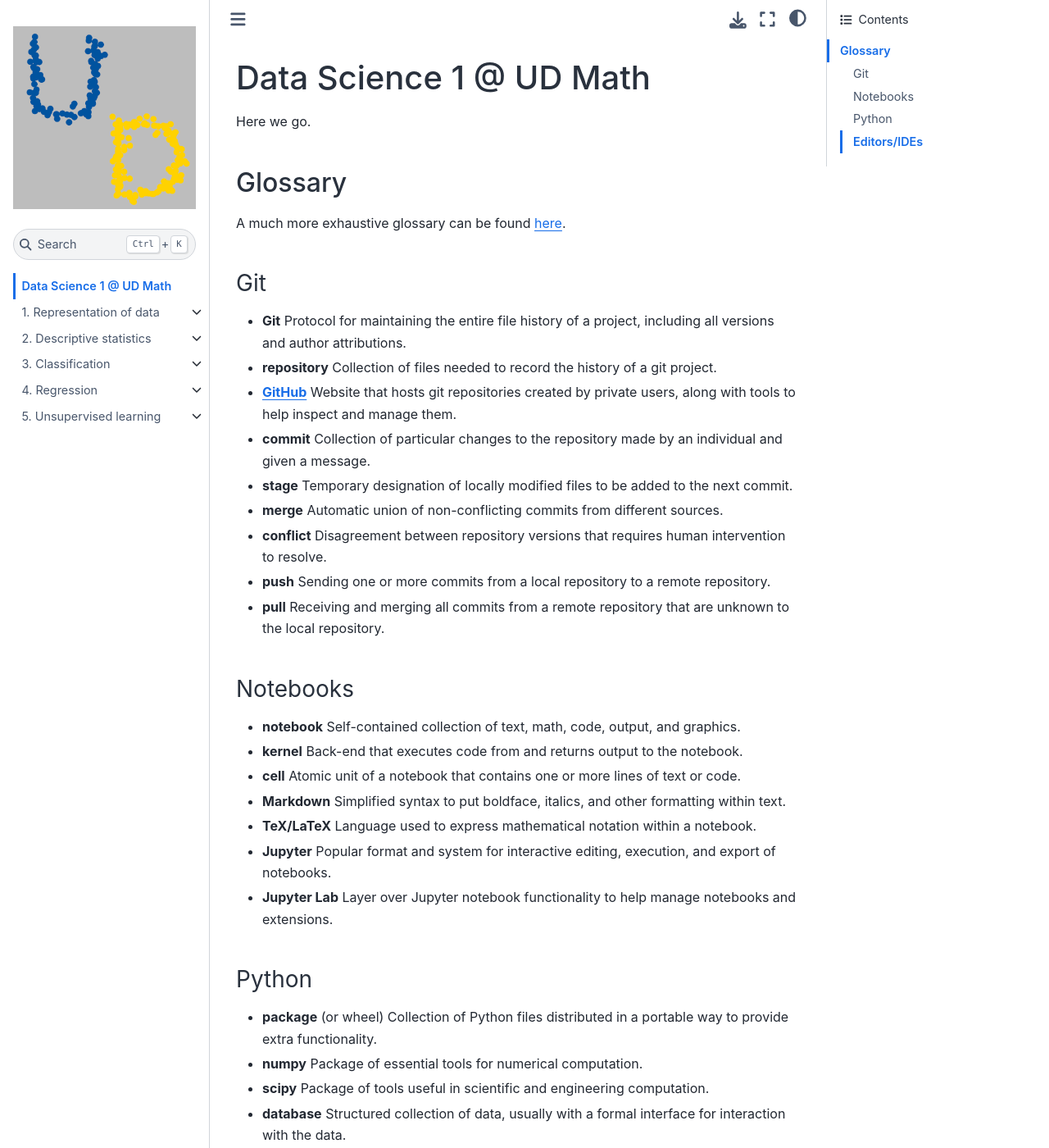
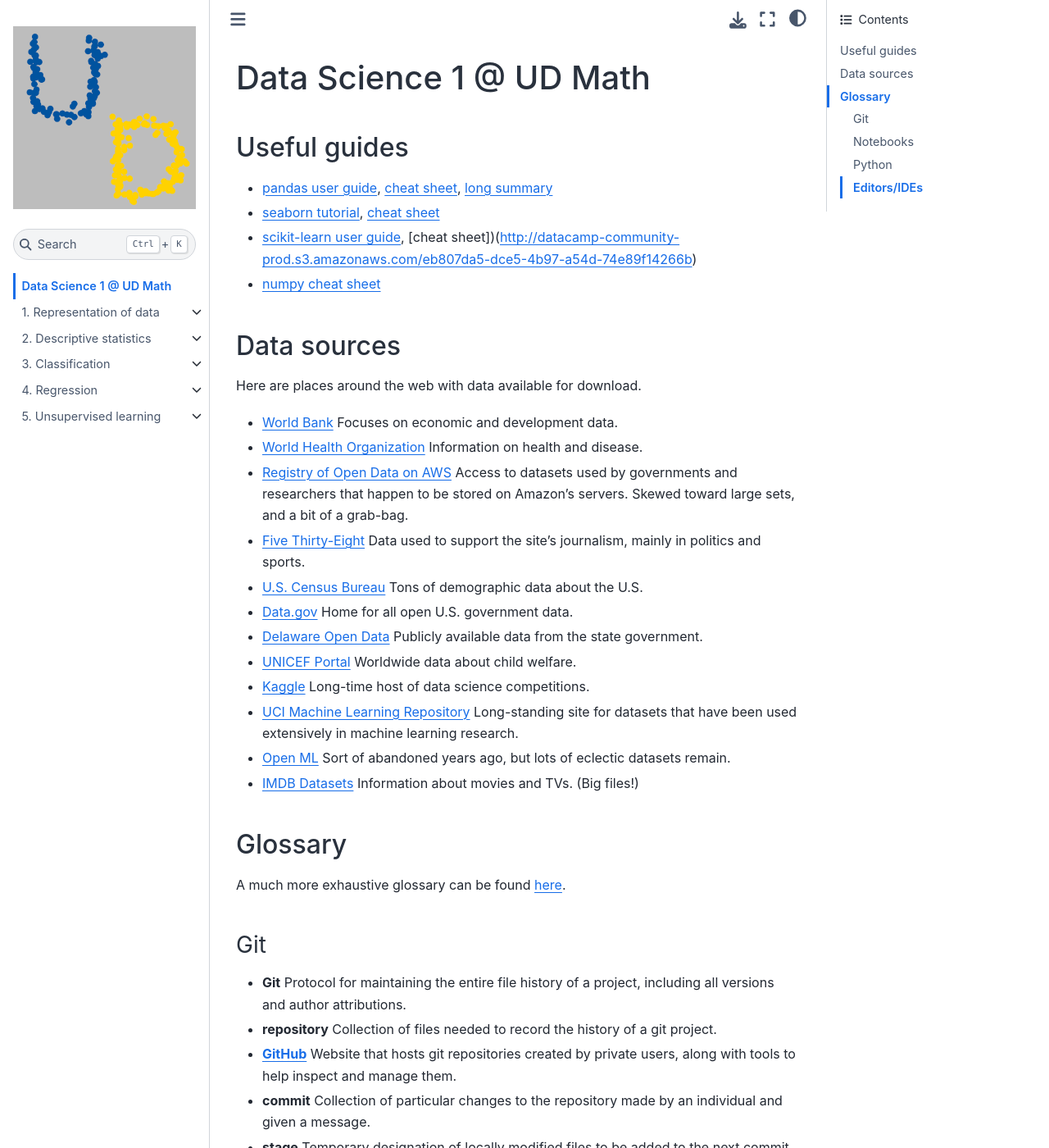
Before and after one commit to UD-Math-Data-Science-1/notes, a Jupyter Book: the page built from intro.md, in a window 1280 px wide and 1400 px high. Shown: the whole window at 82% size. Built offline with Jupyter Book 1.0.4 settings and Sphinx 7.4.7 and the Sphinx Book theme 1.1.4, drawn with Linux system fonts in a browser that asks for light colours; pages that are not in the unit, such as notebooks, are missing from menus.

Commit message:
Update intro links

```diff
--- a/intro.md
+++ b/intro.md
@@ -1,6 +1,28 @@
 # Data Science 1 @ UD Math
 
-Here we go.
+## Useful guides
+
+* [pandas user guide](https://pandas.pydata.org/docs/user_guide/index.html),  [cheat sheet](https://pandas.pydata.org/Pandas_Cheat_Sheet.pdf), [long summary](https://www.webpages.uidaho.edu/~stevel/504/pandas%20dataframe%20notes.pdf)
+* [seaborn tutorial](https://seaborn.pydata.org/tutorial.html), [cheat sheet](https://storage.googleapis.com/kaggle-forum-message-attachments/724698/14798/seaborn.JPG)
+* [scikit-learn user guide](https://scikit-learn.org/stable/user_guide.html), [cheat sheet])(http://datacamp-community-prod.s3.amazonaws.com/eb807da5-dce5-4b97-a54d-74e89f14266b)
+* [numpy cheat sheet](http://datacamp-community-prod.s3.amazonaws.com/ba1fe95a-8b70-4d2f-95b0-bc954e9071b0)
+
+## Data sources
+
+Here are places around the web with data available for download.
+
+* [World Bank](https://datacatalog.worldbank.org/home) Focuses on economic and development data.
+* [World Health Organization](https://www.who.int/gho/database/en/) Information on health and disease.
+* [Registry of Open Data on AWS](https://registry.opendata.aws/) Access to datasets used by governments and researchers that happen to be stored on Amazon's servers. Skewed toward large sets, and a bit of a grab-bag.
+* [Five Thirty-Eight](https://data.fivethirtyeight.com/) Data used to support the site's journalism, mainly in politics and sports.
+* [U.S. Census Bureau](https://data.census.gov/cedsci/) Tons of demographic data about the U.S.
+* [Data.gov](https://www.data.gov/) Home for all open U.S. government data.
+* [Delaware Open Data](https://data.delaware.gov) Publicly available data from the state government.
+* [UNICEF Portal](https://open.unicef.org) Worldwide data about child welfare.
+* [Kaggle](https://www.kaggle.com/datasets) Long-time host of data science competitions.
+* [UCI Machine Learning Repository](https://archive.ics.uci.edu/ml/index.php) Long-standing site for datasets that have been used extensively in machine learning research.
+* [Open ML](https://www.openml.org/search?type=data&from=300&q=qualities.NumberOfClasses%3A%3E2) Sort of abandoned years ago, but lots of eclectic datasets remain.
+* [IMDB Datasets](https://www.imdb.com/interfaces/) Information about movies and TVs. (Big files!)
 
 ## Glossary
 
```
